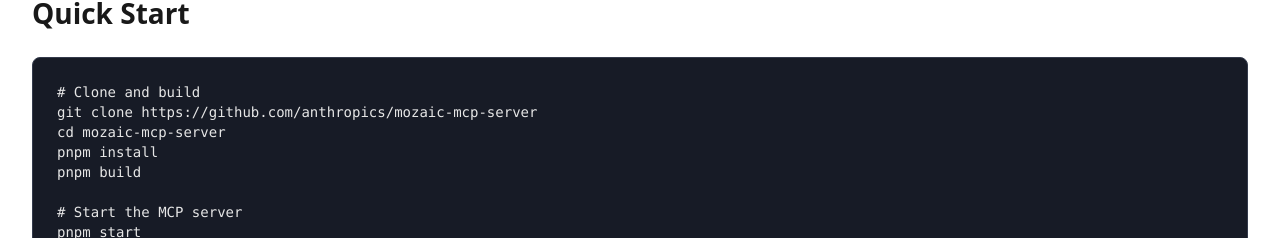
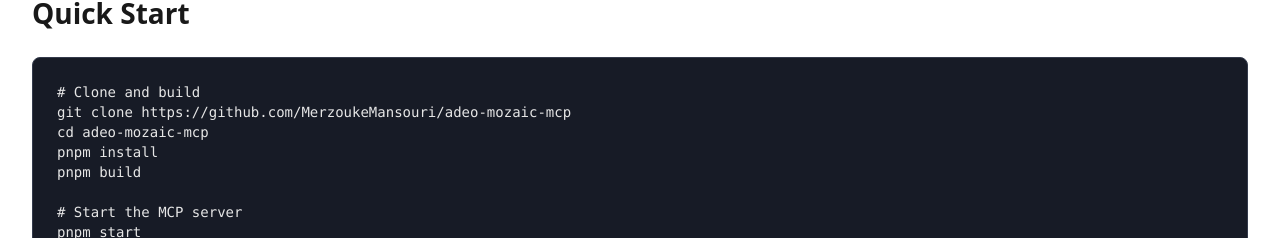
Before and after one commit to MerzoukeMansouri/adeo-mozaic-mcp, a React (Vite) app in the folder website/: page / in a window 1280 px wide. Shown: the part 714-952 px from the top of the page. Built offline with nearby package versions, Linux system fonts and the light colour scheme.

Commit message:
fix(README, website): update links to new repository URL

```diff
--- a/website/src/components/Layout.tsx
+++ b/website/src/components/Layout.tsx
@@ -96,7 +96,7 @@
 
               {/* GitHub link */}
               <a
-                href="https://github.com/anthropics/mozaic-mcp-server"
+                href="https://github.com/MerzoukeMansouri/adeo-mozaic-mcp"
                 target="_blank"
                 rel="noopener noreferrer"
                 className="p-mu050 rounded-mozaic text-primary-02-300 hover:text-grey-000 hover:bg-primary-02-700 transition-colors"
--- a/website/src/pages/Home.tsx
+++ b/website/src/pages/Home.tsx
@@ -87,7 +87,7 @@
             Try It Now
           </Link>
           <a
-            href="https://github.com/anthropics/mozaic-mcp-server"
+            href="https://github.com/MerzoukeMansouri/adeo-mozaic-mcp"
             target="_blank"
             rel="noopener noreferrer"
             className="btn-mozaic-secondary px-mu150 py-mu075 text-mozaic-05"
@@ -127,8 +127,8 @@
         <div className="bg-primary-02-900 rounded-mozaic-lg p-mu150 overflow-x-auto border border-primary-02-700">
           <pre className="text-grey-100 text-mozaic-04">
             <code>{`# Clone and build
-git clone https://github.com/anthropics/mozaic-mcp-server
-cd mozaic-mcp-server
+git clone https://github.com/MerzoukeMansouri/adeo-mozaic-mcp
+cd adeo-mozaic-mcp
 pnpm install
 pnpm build
 
```
Also changed, not shown: 1 other file (tests, documents, lock files or other folders).
